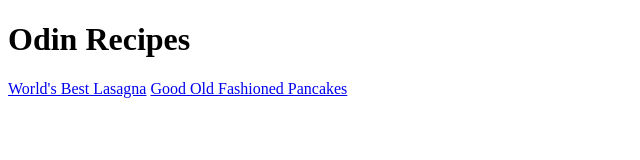
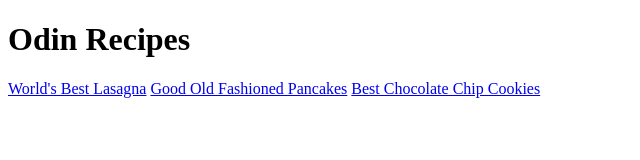
Before and after one commit to almalmalm/odin-recipes, a plain HTML site: page index.html in a window 1280 px wide. Shown: the whole page, without its empty margins (0-640 px from the left). Drawn offline with Linux system fonts and the light colour scheme.

Commit message:
Add link of the chocolate-chip-cookies recipe to the homepage
exit

```diff
--- a/index.html
+++ b/index.html
@@ -8,5 +8,6 @@
     <h1>Odin Recipes</h1>
     <a href="./recipes/lasagna.html">World's Best Lasagna</a>
     <a href="./recipes/pancakes.html">Good Old Fashioned Pancakes</a>
+    <a href="./recipes/chocolate-chip-cookies.html">Best Chocolate Chip Cookies</a>
 </body>
 </html>
```
